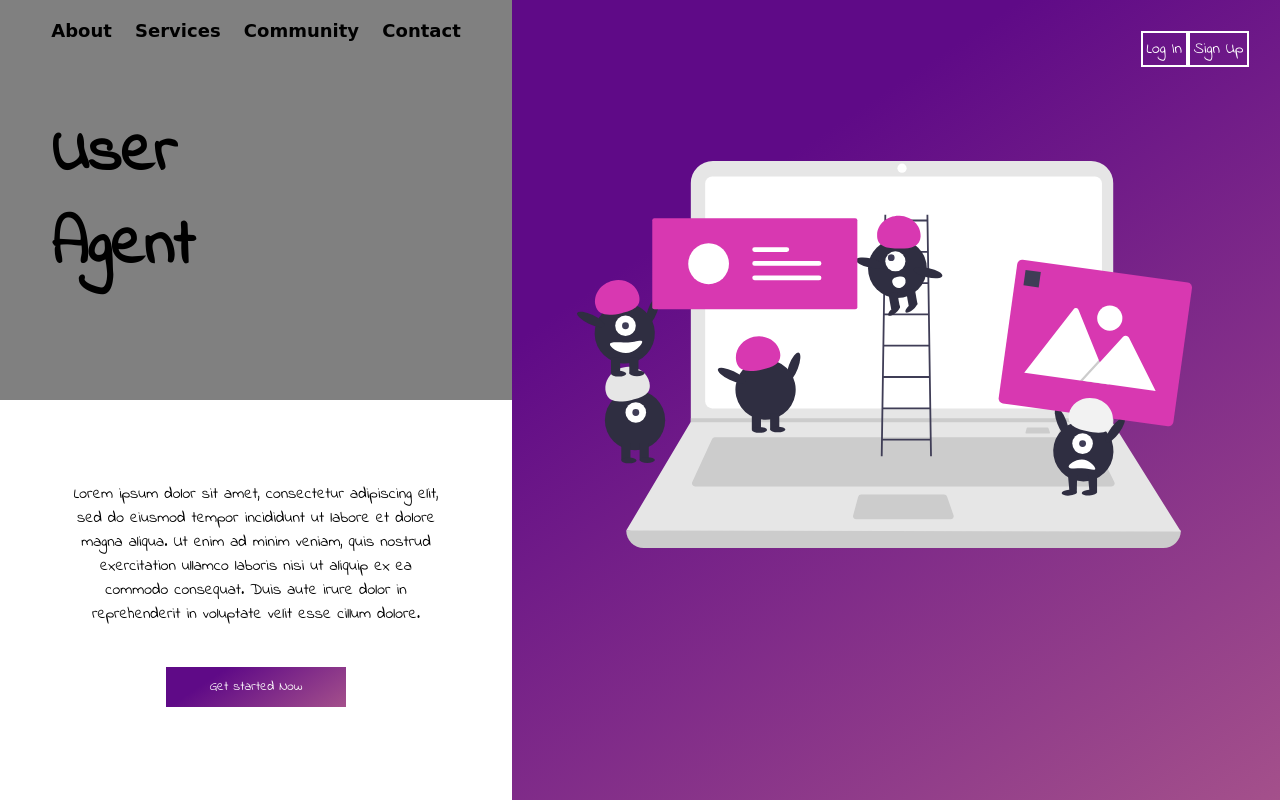
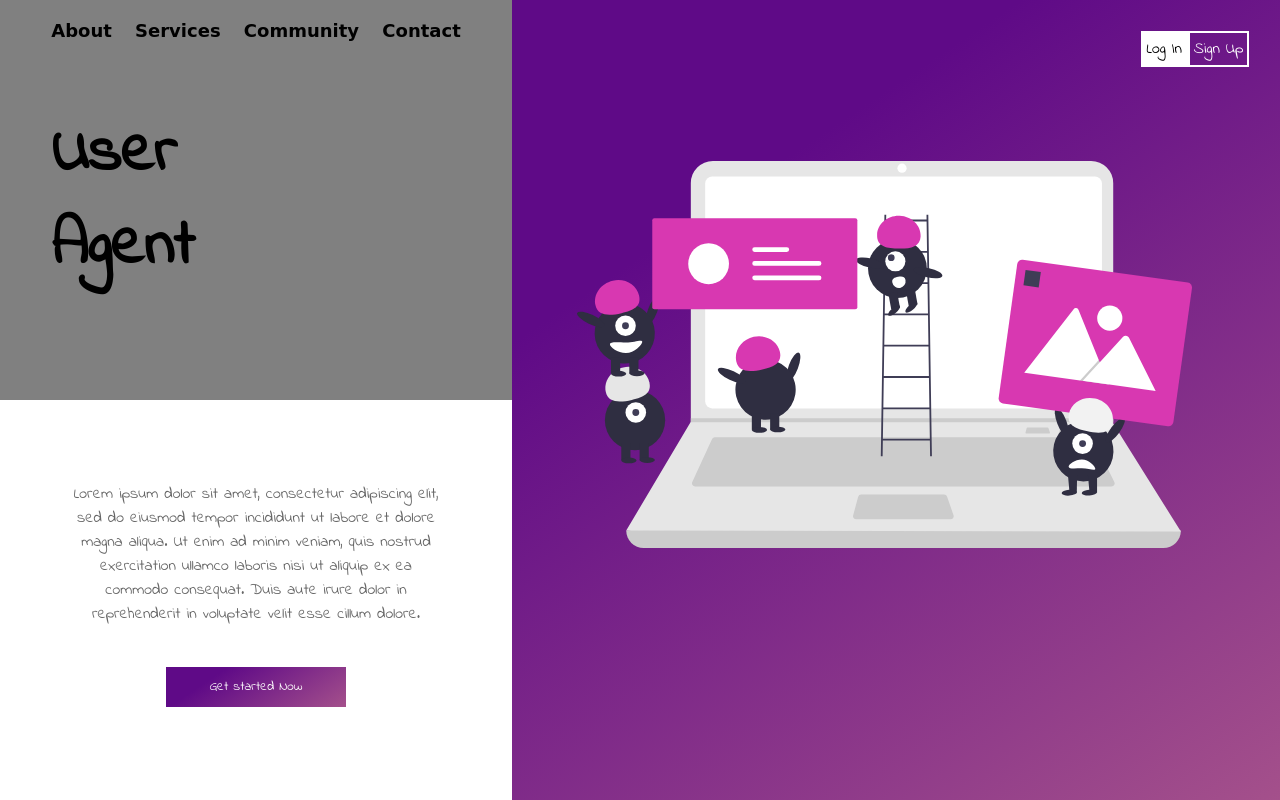
Before and after one commit to thales-dev/flex-v4, a plain HTML site: page index.html in a window 1280 px wide. Drawn offline with Linux system fonts and the light colour scheme.

Commit message:
Update styles.css

```diff
--- a/styles.css
+++ b/styles.css
@@ -18,6 +18,7 @@ h1 {
 
 article {
   font-family: 'Indie Flower', cursive;
+  color: rgba(0, 0, 0, 0.6);
 }
 
   .wrapper {
@@ -101,6 +102,10 @@ article {
     padding: 4px;
     font-family: 'Indie Flower', cursive;
   }
+  .son2 ul li:first-child {
+    color: black;
+    background-color: white;
+  }
 
   .son2 img {
     position: relative;
```
